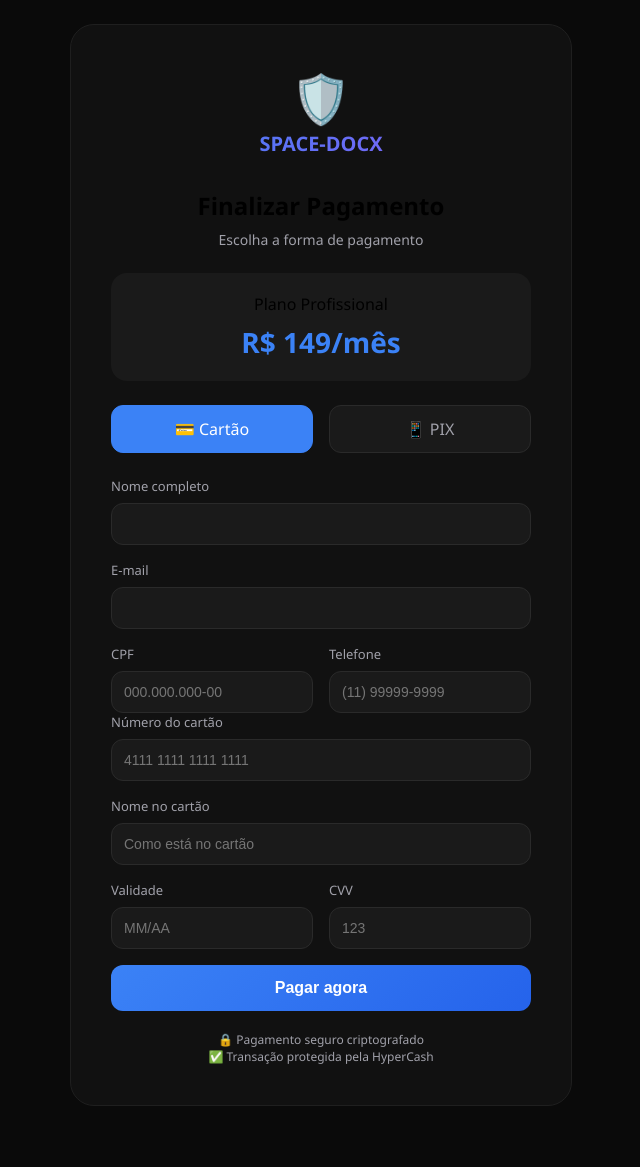
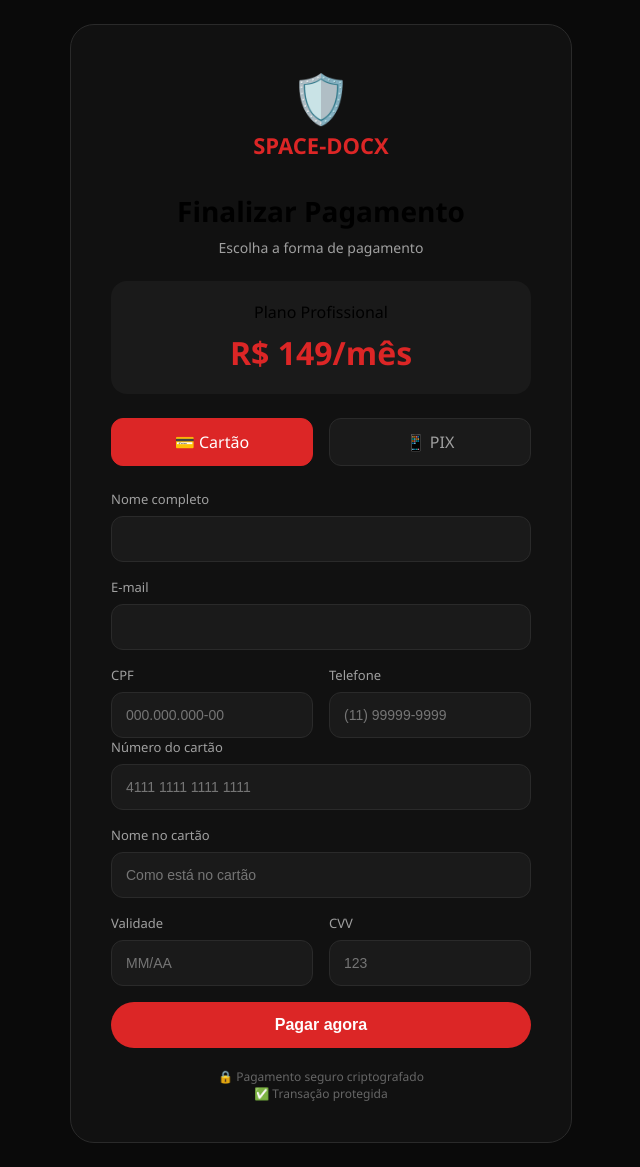
Before and after one commit to luq-eng/space-docx, a Flask app: template templates/checkout.html in a window 1280 px wide. Shown: the whole page, without its empty margins (319-959 px from the left). Before the commit the page ends 1106 px from the top, so only its background shows below. Run offline with Flask 3, Linux system fonts and the light colour scheme; the template is opened without the code that fills it, so the values that code supplies are empty; parts of the project's set-up code (start-up, migrations or seed data) failed here and were passed over; some libraries are stand-ins or nearby versions.

Commit message:
Update checkout.html

```diff
--- a/templates/checkout.html
+++ b/templates/checkout.html
@@ -9,30 +9,29 @@
         * { margin: 0; padding: 0; box-sizing: border-box; }
         body { font-family: 'Segoe UI', sans-serif; background: #0a0a0a; min-height: 100vh; display: flex; align-items: center; justify-content: center; }
         .container { width: 100%; max-width: 550px; padding: 24px; }
-        .card { background: #111; border: 1px solid #1f1f1f; border-radius: 24px; padding: 40px; }
+        .card { background: #111; border: 1px solid #2a2a2a; border-radius: 24px; padding: 40px; }
         .logo { text-align: center; margin-bottom: 32px; }
         .logo-icon { font-size: 48px; }
-        .logo-text { font-size: 20px; font-weight: 700; background: linear-gradient(135deg, #3b82f6, #8b5cf6); -webkit-background-clip: text; -webkit-text-fill-color: transparent; }
-        h1 { font-size: 24px; margin-bottom: 8px; text-align: center; }
-        .subtitle { color: #a1a1aa; font-size: 14px; margin-bottom: 24px; text-align: center; }
+        .logo-text { font-size: 22px; font-weight: 700; color: #dc2626; }
+        h1 { font-size: 28px; margin-bottom: 8px; text-align: center; }
+        .subtitle { color: #a0a0a0; font-size: 14px; margin-bottom: 24px; text-align: center; }
         .plan-summary { background: #1a1a1a; border-radius: 16px; padding: 20px; margin-bottom: 24px; text-align: center; }
-        .plan-price { font-size: 28px; font-weight: 700; color: #3b82f6; }
+        .plan-price { font-size: 32px; font-weight: 700; color: #dc2626; }
         .form-group { margin-bottom: 16px; }
-        label { display: block; font-size: 13px; color: #a1a1aa; margin-bottom: 8px; }
-        input, select { width: 100%; padding: 12px; background: #1a1a1a; border: 1px solid #2a2a2a; border-radius: 12px; color: white; font-size: 14px; }
-        input:focus { outline: none; border-color: #3b82f6; }
+        label { display: block; font-size: 13px; color: #a0a0a0; margin-bottom: 8px; }
+        input { width: 100%; padding: 14px; background: #1a1a1a; border: 1px solid #2a2a2a; border-radius: 12px; color: white; font-size: 14px; }
+        input:focus { outline: none; border-color: #dc2626; }
         .row { display: grid; grid-template-columns: 1fr 1fr; gap: 16px; }
-        .btn { width: 100%; padding: 14px; background: linear-gradient(135deg, #3b82f6, #2563eb); border: none; border-radius: 12px; color: white; font-weight: 600; cursor: pointer; margin-top: 16px; font-size: 16px; transition: transform 0.2s; }
-        .btn:hover { transform: translateY(-2px); }
-        .btn-pix { background: linear-gradient(135deg, #10b981, #059669); margin-top: 8px; }
+        .btn { width: 100%; padding: 14px; background: #dc2626; border: none; border-radius: 40px; color: white; font-weight: 700; cursor: pointer; margin-top: 16px; font-size: 16px; transition: all 0.2s; }
+        .btn:hover { background: #b91c1c; transform: translateY(-2px); }
         .metodo-selector { display: flex; gap: 16px; margin-bottom: 24px; }
-        .metodo-btn { flex: 1; padding: 12px; background: #1a1a1a; border: 1px solid #2a2a2a; border-radius: 12px; color: #a1a1aa; cursor: pointer; text-align: center; transition: all 0.2s; }
-        .metodo-btn.active { background: #3b82f6; border-color: #3b82f6; color: white; }
+        .metodo-btn { flex: 1; padding: 12px; background: #1a1a1a; border: 1px solid #2a2a2a; border-radius: 12px; color: #a0a0a0; cursor: pointer; text-align: center; transition: all 0.2s; }
+        .metodo-btn.active { background: #dc2626; border-color: #dc2626; color: white; }
         .pix-area { background: #1a1a1a; border-radius: 16px; padding: 24px; text-align: center; margin-top: 16px; }
         .pix-code { background: #0a0a0a; padding: 16px; border-radius: 12px; font-family: monospace; font-size: 12px; word-break: break-all; margin: 16px 0; }
-        .error { background: rgba(239,68,68,0.1); border: 1px solid rgba(239,68,68,0.3); padding: 12px; border-radius: 12px; color: #ef4444; font-size: 13px; display: none; margin-bottom: 16px; }
-        .success { background: rgba(34,197,94,0.1); border: 1px solid rgba(34,197,94,0.3); padding: 12px; border-radius: 12px; color: #22c55e; font-size: 13px; display: none; margin-bottom: 16px; }
-        .security { text-align: center; margin-top: 20px; font-size: 12px; color: #a1a1aa; }
+        .error { background: rgba(220,38,38,0.15); border: 1px solid rgba(220,38,38,0.3); padding: 12px; border-radius: 12px; color: #dc2626; font-size: 13px; display: none; margin-bottom: 16px; }
+        .success { background: rgba(34,197,94,0.15); border: 1px solid rgba(34,197,94,0.3); padding: 12px; border-radius: 12px; color: #22c55e; font-size: 13px; display: none; margin-bottom: 16px; }
+        .security { text-align: center; margin-top: 20px; font-size: 12px; color: #666; }
         @media (max-width: 768px) { .container { padding: 16px; } .card { padding: 24px; } .row { grid-template-columns: 1fr; } }
     </style>
 </head>
@@ -49,8 +48,8 @@
             <div class="plan-summary" id="planInfo">Carregando...</div>
 
             <div class="metodo-selector">
-                <div class="metodo-btn active" onclick="selecionarMetodo('credit_card')">💳 Cartão</div>
-                <div class="metodo-btn" onclick="selecionarMetodo('pix')">📱 PIX</div>
+                <div class="metodo-btn active" data-metodo="credit_card">💳 Cartão</div>
+                <div class="metodo-btn" data-metodo="pix">📱 PIX</div>
             </div>
 
             <form id="paymentForm">
@@ -73,43 +72,38 @@
                 <button type="submit" class="btn" id="submitBtn">Pagar agora</button>
             </form>
 
-            <div class="security">🔒 Pagamento seguro criptografado<br>✅ Transação protegida pela HyperCash</div>
+            <div class="security">🔒 Pagamento seguro criptografado<br>✅ Transação protegida</div>
         </div>
     </div>
 
     <script>
-        const urlParams = new URLSearchParams(window.location.search);
         const planoId = window.location.pathname.split('/').pop();
-        let cardToken = null;
         let sdkInicializado = false;
         let metodoSelecionado = 'credit_card';
 
         const PUBLIC_KEY = "{{ public_key }}";
         const planos = { 'basico': { nome: 'Básico', preco: 49 }, 'profissional': { nome: 'Profissional', preco: 149 }, 'enterprise': { nome: 'Enterprise', preco: 349 } };
         const plano = planos[planoId] || planos['profissional'];
-
         document.getElementById('planInfo').innerHTML = `<div style="margin-bottom:8px;">Plano ${plano.nome}</div><div class="plan-price">R$ ${plano.preco}<span>/mês</span></div>`;
 
-        // Inicializar SDK HyperCash
+        document.querySelectorAll('.metodo-btn').forEach(btn => {
+            btn.addEventListener('click', function() {
+                document.querySelectorAll('.metodo-btn').forEach(b => b.classList.remove('active'));
+                this.classList.add('active');
+                metodoSelecionado = this.getAttribute('data-metodo');
+                document.getElementById('cartaoFields').style.display = metodoSelecionado === 'credit_card' ? 'block' : 'none';
+            });
+        });
+
         document.addEventListener('DOMContentLoaded', async function() {
             try {
-                await FastSoft.setPublicKey(PUBLIC_KEY);
-                sdkInicializado = true;
-                console.log('SDK HyperCash inicializado');
-            } catch (error) {
-                console.error('Erro ao inicializar SDK:', error);
-                mostrarErro('Erro ao carregar sistema de pagamento. Recarregue a página.');
-            }
+                if (typeof FastSoft !== 'undefined') {
+                    await FastSoft.setPublicKey(PUBLIC_KEY);
+                    sdkInicializado = true;
+                }
+            } catch (error) { console.error('SDK erro:', error); }
         });
 
-        function selecionarMetodo(metodo) {
-            metodoSelecionado = metodo;
-            document.querySelectorAll('.metodo-btn').forEach(btn => btn.classList.remove('active'));
-            event.target.classList.add('active');
-            document.getElementById('cartaoFields').style.display = metodo === 'credit_card' ? 'block' : 'none';
-        }
-
-        // Formatações
         document.getElementById('cpf').addEventListener('input', function(e) {
             let v = e.target.value.replace(/\D/g, '');
             if (v.length > 11) v = v.slice(0,11);
@@ -141,10 +135,7 @@
         }
 
         async function tokenizarCartao() {
-            if (!sdkInicializado) {
-                throw new Error('Sistema de pagamento não inicializado. Aguarde e tente novamente.');
-            }
-
+            if (!sdkInicializado) throw new Error('Sistema de pagamento carregando. Aguarde.');
             const cardData = {
                 number: document.getElementById('cardNumber').value.replace(/\s/g, ''),
                 holderName: document.getElementById('cardHolder').value.toUpperCase(),
@@ -152,102 +143,57 @@
                 expYear: '20' + document.getElementById('cardExpiry').value.split('/')[1],
                 cvv: document.getElementById('cardCvv').value
             };
-
-            if (!cardData.number || cardData.number.length < 16) throw new Error('Número do cartão inválido');
-            if (!cardData.holderName) throw new Error('Nome do portador é obrigatório');
+            if (cardData.number.length < 16) throw new Error('Número do cartão inválido');
+            if (!cardData.holderName) throw new Error('Nome do portador obrigatório');
             if (!cardData.expMonth || cardData.expMonth.length < 2) throw new Error('Data de validade inválida');
             if (!cardData.cvv || cardData.cvv.length < 3) throw new Error('CVV inválido');
-
-            try {
-                const token = await FastSoft.encrypt(cardData);
-                return token;
-            } catch (error) {
-                console.error('Erro tokenização:', error);
-                throw new Error(error.message || 'Erro ao processar cartão');
-            }
+            return await FastSoft.encrypt(cardData);
         }
 
         document.getElementById('paymentForm').addEventListener('submit', async (e) => {
             e.preventDefault();
-
             const btn = document.getElementById('submitBtn');
-            const errorDiv = document.getElementById('errorMsg');
-            const successDiv = document.getElementById('successMsg');
-
             btn.disabled = true;
             btn.textContent = 'Processando...';
-            errorDiv.style.display = 'none';
-            successDiv.style.display = 'none';
+            document.getElementById('errorMsg').style.display = 'none';
+            document.getElementById('successMsg').style.display = 'none';
 
             const nome = document.getElementById('nome').value;
             const email = document.getElementById('email').value;
             const cpf = document.getElementById('cpf').value.replace(/\D/g, '');
 
-            if (!nome || !email || !cpf || cpf.length !== 11) {
+            if (!nome || !email || cpf.length !== 11) {
                 mostrarErro('Preencha todos os dados corretamente');
-                btn.disabled = false;
-                btn.textContent = 'Pagar agora';
-                return;
+                btn.disabled = false; btn.textContent = 'Pagar agora'; return;
             }
 
-            let card_token = null;
+            try {
+                let payload = { plano: planoId, metodo: metodoSelecionado, nome: nome, email: email, cpf: cpf };
+                if (metodoSelecionado === 'credit_card') payload.card_token = await tokenizarCartao();
 
-            try {
-                if (metodoSelecionado === 'credit_card') {
-                    card_token = await tokenizarCartao();
-                    if (!card_token) throw new Error('Erro na tokenização do cartão');
-                }
-
-                const payload = {
-                    plano: planoId,
-                    metodo: metodoSelecionado,
-                    nome: nome,
-                    email: email,
-                    cpf: cpf,
-                    card_token: card_token
-                };
-
-                const response = await fetch('/api/criar-pagamento', {
-                    method: 'POST',
-                    headers: { 'Content-Type': 'application/json' },
-                    body: JSON.stringify(payload)
-                });
-
+                const response = await fetch('/api/criar-pagamento', { method: 'POST', headers: { 'Content-Type': 'application/json' }, body: JSON.stringify(payload) });
                 const data = await response.json();
 
                 if (data.success) {
                     if (metodoSelecionado === 'pix') {
-                        successDiv.style.display = 'block';
-                        successDiv.innerHTML = `
-                            <strong>✅ Pagamento via PIX gerado!</strong>
-                            <div class="pix-area">
-                                <div class="pix-code">${data.pix_code || 'Código PIX gerado'}</div>
-                                <button onclick="copiarPix('${data.pix_code}')" class="btn" style="margin-top:8px; background:#1a1a1a;">📋 Copiar código PIX</button>
-                            </div>
-                            <div style="margin-top:16px;">Após o pagamento, sua conta será ativada automaticamente.</div>
-                        `;
-                        btn.disabled = false;
-                        btn.textContent = 'Pagar agora';
+                        document.getElementById('successMsg').innerHTML = `<strong>✅ PIX gerado!</strong><div class="pix-area"><div class="pix-code">${data.pix_code}</div><button onclick="copiarPix('${data.pix_code}')" class="btn" style="background:#1a1a1a;">📋 Copiar código</button></div>`;
+                        document.getElementById('successMsg').style.display = 'block';
+                        btn.disabled = false; btn.textContent = 'Pagar agora';
                     } else {
                         alert(data.message || 'Pagamento aprovado!');
                         window.location.href = '/dashboard';
                     }
                 } else {
                     mostrarErro(data.error || 'Erro no pagamento');
-                    btn.disabled = false;
-                    btn.textContent = 'Pagar agora';
+                    btn.disabled = false; btn.textContent = 'Pagar agora';
                 }
             } catch(error) {
                 mostrarErro(error.message);
-                btn.disabled = false;
-                btn.textContent = 'Pagar agora';
+                btn.disabled = false; btn.textContent = 'Pagar agora';
             }
         });
 
-        function copiarPix(codigo) {
-            navigator.clipboard.writeText(codigo);
-            alert('Código PIX copiado!');
-        }
+        function copiarPix(codigo) { navigator.clipboard.writeText(codigo); alert('Código PIX copiado!'); }
     </script>
 </body>
 </html>
```
